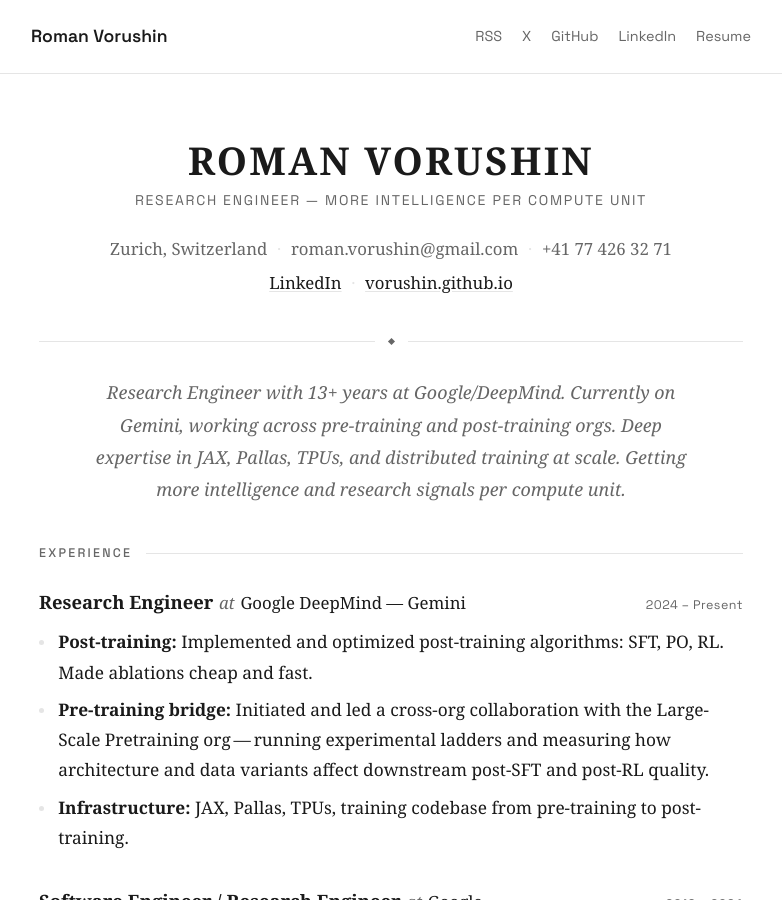
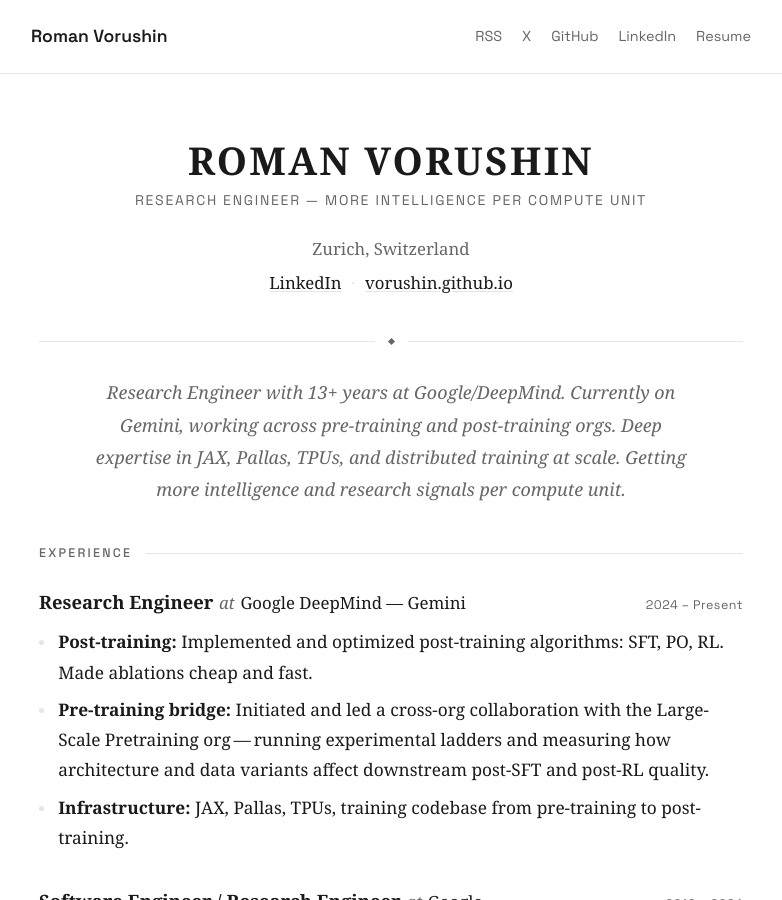
Before and after one commit to vorushin/vorushin.github.io, a Jekyll site: the page built from resume.html, in a window 1280 px wide and 900 px high. Shown: the whole window, without its empty margins (249-1031 px from the left). Built offline with Jekyll 4.4.1, drawn with Linux system fonts in a browser that asks for light colours.

Commit message:
Remove phone number and email from resume
Keeps location, LinkedIn, and website in the contact line.

Co-Authored-By: Claude Opus 5 <noreply@anthropic.com>
Claude-Session: https://claude.ai/code/session_01Tm4vA2y6bExLCSXkdpVrZk

```diff
--- a/resume.html
+++ b/resume.html
@@ -280,7 +280,7 @@ permalink: /resume
     <h1>Roman Vorushin</h1>
     <div class="resume-tagline">Research Engineer — More Intelligence per Compute Unit</div>
     <div class="resume-contact">
-      Zurich, Switzerland<span class="sep">·</span>roman.vorushin@gmail.com<span class="sep">·</span>+41 77 426 32 71
+      Zurich, Switzerland
       <br>
       <a href="https://www.linkedin.com/in/vorushin/">LinkedIn</a><span class="sep">·</span><a
         href="https://vorushin.github.io">vorushin.github.io</a>
```
